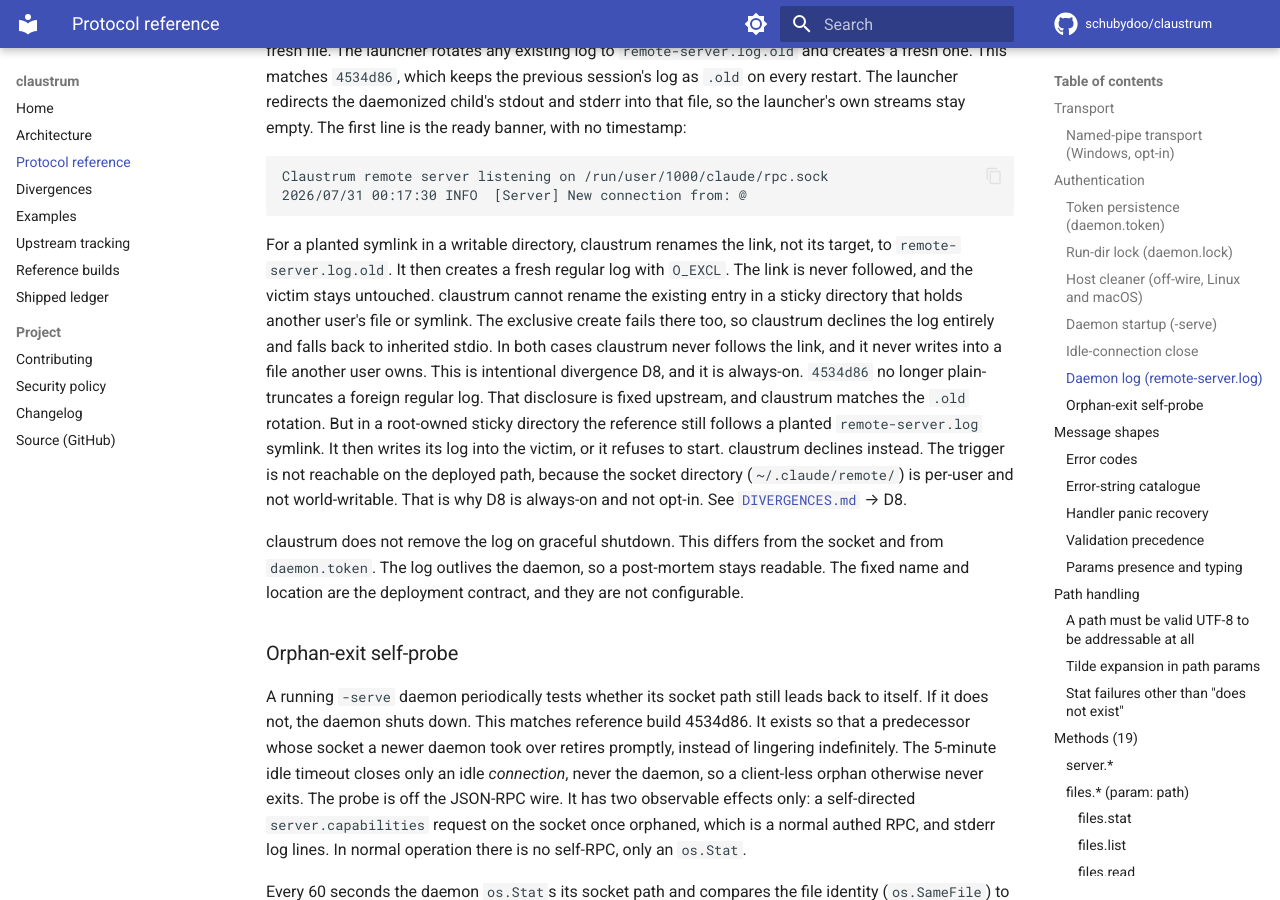
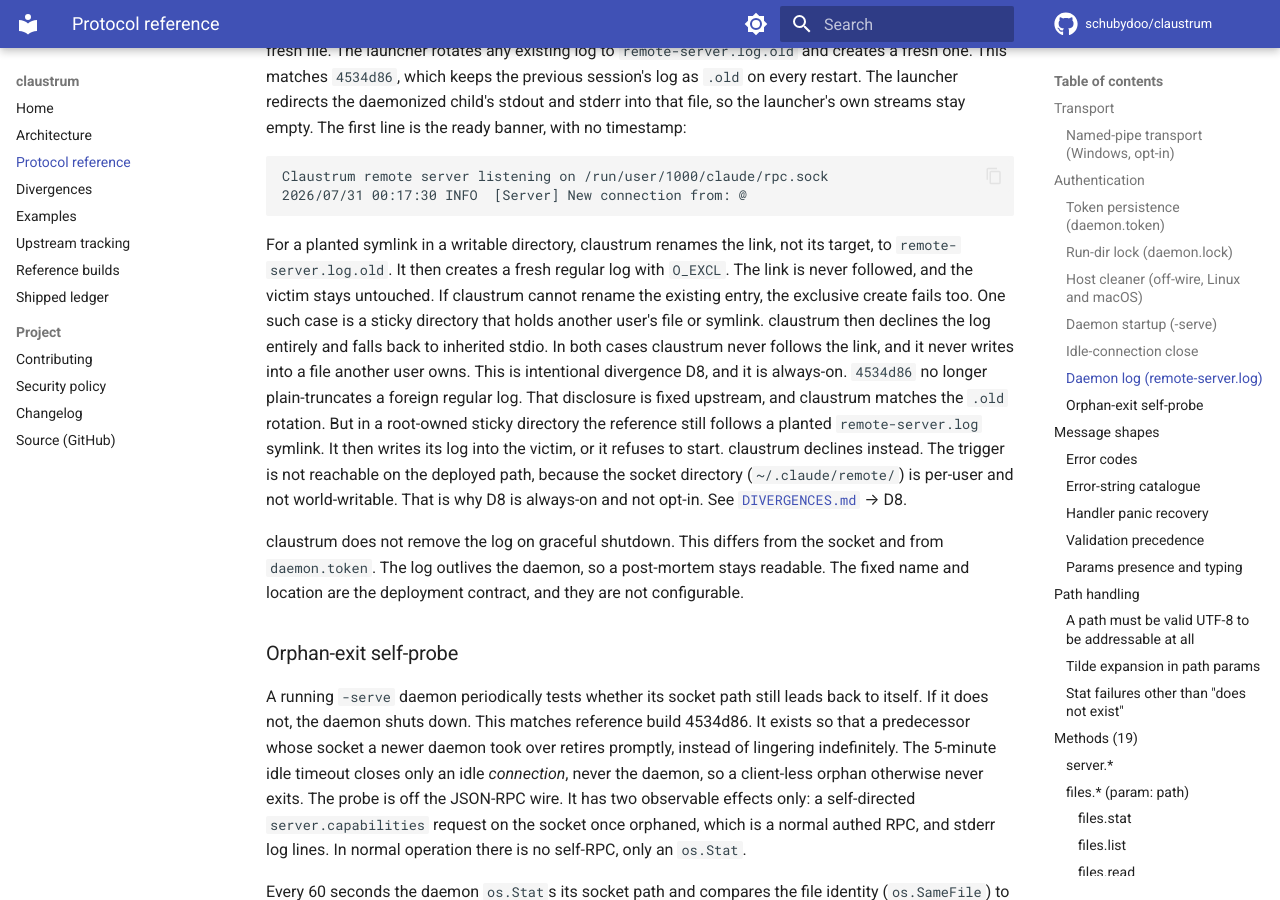
Before and after one commit to schubydoo/claustrum, an MkDocs documentation site: the page built from docs/PROTOCOL.md, in a window 1280 px wide and 900 px high, scrolled down 5091 px. Built offline with MkDocs 1.6.1 and Material for MkDocs 9.7.7, drawn with Linux system fonts in a browser that asks for light colours; comment, search, counter and statistics services are not loaded; some of the changed text lies outside the part shown.

Commit message:
docs: apply the claim-verifier findings on the PROTOCOL rewrite
Replay eviction fires when adding a frame pushes the buffer total over
the cap, not when one frame exceeds it. The readdirent message belongs
to builds before 7d193f89. Three counterfactuals are conditionals again
(the -stop unlink variant, the reference sentinel name, the D7 prefix
collision), because the code has none of the three. A refused stdin
write "carries" fresh bytes rather than enqueuing them, an offset gap
drops input only if accepted, and the D8 log decline is the general
failed-rename case with the sticky directory as one example.

Co-Authored-By: Claude Fable 5.1 <noreply@anthropic.com>

```diff
--- a/docs/PROTOCOL.md
+++ b/docs/PROTOCOL.md
@@ -247,9 +247,9 @@ Claustrum remote server listening on /run/user/1000/claude/rpc.sock
 
 For a planted symlink in a writable directory, claustrum renames the link, not its
 target, to `remote-server.log.old`. It then creates a fresh regular log with
-`O_EXCL`. The link is never followed, and the victim stays untouched. claustrum
-cannot rename the existing entry in a sticky directory that holds another user's
-file or symlink. The exclusive create fails there too, so claustrum declines the
+`O_EXCL`. The link is never followed, and the victim stays untouched. If claustrum
+cannot rename the existing entry, the exclusive create fails too. One such case is a
+sticky directory that holds another user's file or symlink. claustrum then declines the
 log entirely and falls back to inherited stdio. In both cases claustrum never
 follows the link, and it never writes into a file another user owns. This is
 intentional divergence D8, and it is always-on. `4534d86` no longer
@@ -1091,7 +1091,7 @@ as id-less stream notifications, and it buffers them for a later replay.
     - An absent `offset`, or `offset == applied`, makes the daemon append, and
       `applied` grows by `len(data)`.
     - `offset > applied` → `-32003 stdin offset gap: offset ahead of applied bytes`.
-      This is a hole that drops input. Resend from `applied`. The daemon
+      If accepted, that gap drops input. Resend from `applied`. The daemon
       enqueues nothing.
     - `offset + len(data) <= applied`, which is wholly applied, is a no-op. The
       reply adds `"duplicate":true`, `applied` does not change, and nothing reaches
@@ -1421,8 +1421,8 @@ A token source is required. The detached child tests for it, not the launcher:
 The daemonize sentinel is internal and claustrum-namespaced. The re-exec marker is
 `CLAUSTRUM_DAEMON_CHILD`, not the reference's `CLAUDE_SSH_DAEMON_CHILD`. The
 reference name cannot serve here. A host that runs *inside* a real claude-ssh
-session exports `CLAUDE_SSH_DAEMON_CHILD=1` ambiently, so the launcher then
-mistakes itself for the already-daemonized child. claustrum keeps the observable
+session exports `CLAUDE_SSH_DAEMON_CHILD=1` ambiently. If claustrum used that name,
+the launcher mistakes itself for the already-daemonized child. claustrum keeps the observable
 parity separately. `daemonizeWithToken` still sets `CLAUDE_SSH_DAEMON_CHILD=1` in
 the daemon's environ, so that variable propagates into `process.spawn` children.
 `TestSpawnInheritsDaemonChildMarker` pins that. claustrum unsets the internal
@@ -1499,7 +1499,7 @@ fails and it reached no daemon. This matches the reference, and it is destructiv
 on two arms: a stale socket with no listener, and a live foreign
 listener. `-stop` removes a socket path it did not create, so a new client that
 dials by path cannot reach that listener afterwards. The listener itself stays
-alive. A conditional unlink is a divergence, so it is a candidate not taken. It is
+alive. If the unlink ran only on some exits, it diverges, so that variant is a candidate not taken. It is
 recorded under [Candidates considered but not
 taken](DIVERGENCES.md#candidates-considered-but-not-taken).
 
```
Also changed, not shown: other parts of docs/PROTOCOL.md (+6 -6 lines).
